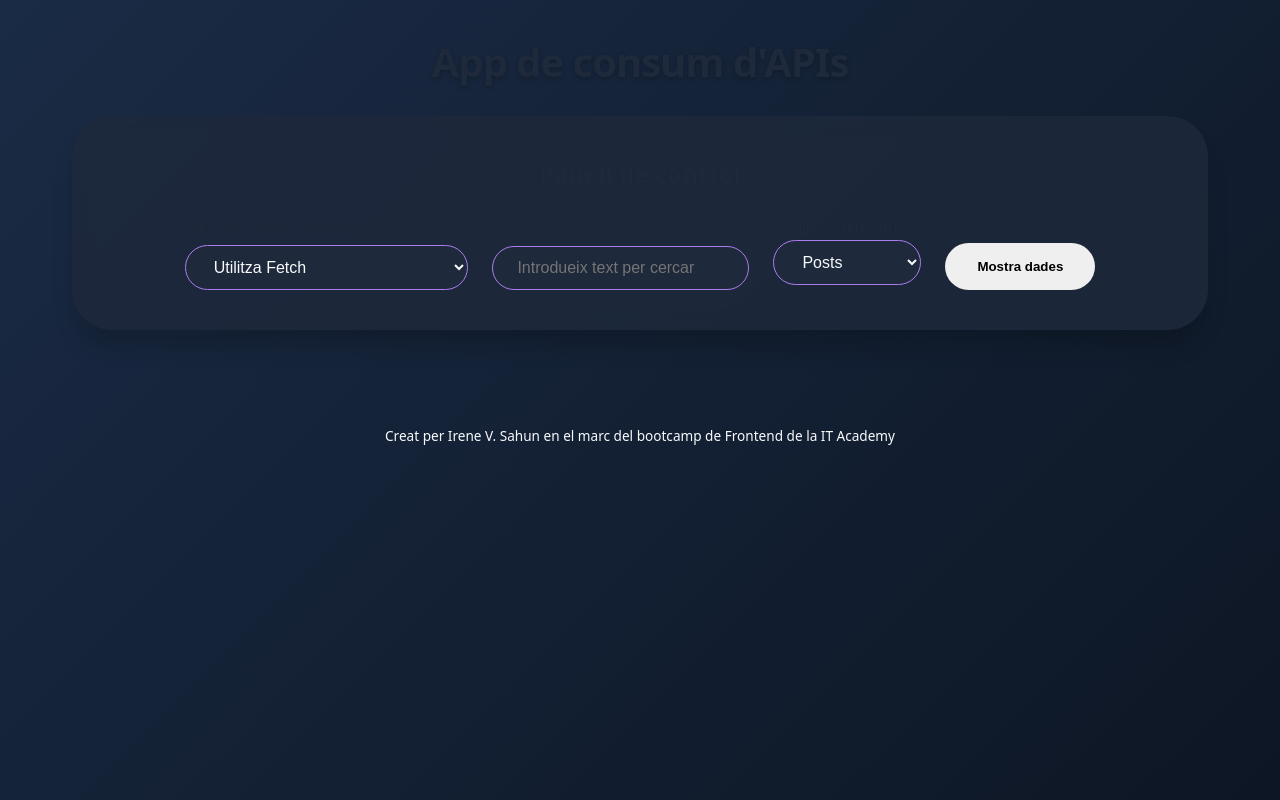
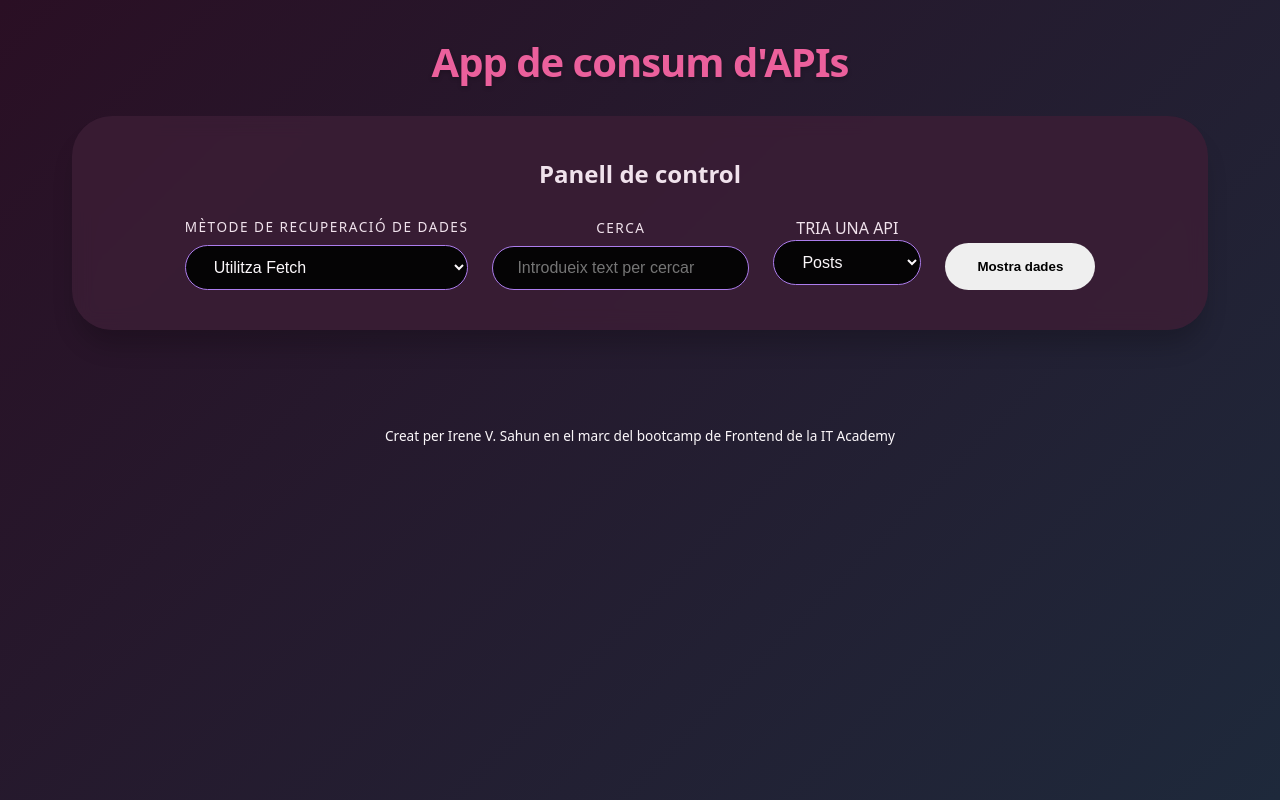
Before and after one commit to isahun/Sprint3_, a website built with Vite: page api-consumer-app/index.html in a window 1280 px wide. Built offline with nearby package versions, Linux system fonts and the dark colour scheme.

Commit message:
style(ui): use CSS grid for cards and fix dark mode contrast
Refactor .card component to use display: grid with gap for micro-layouts. Fix text and title color variables in prefers-color-scheme: dark to ensure proper contrast.

```diff
--- a/api-consumer-app/src/style.css
+++ b/api-consumer-app/src/style.css
@@ -48,12 +48,13 @@
 /* Suport per a Dark Mode (Opcional, com demanava el feedback) */
 @media (prefers-color-scheme: dark) {
     :root {
-        --primary-color: #1a2b45;
-        --primary-gradient: linear-gradient(135deg, #1a2b45 0%, #0d1624 100%);
-        --text-main: #f8fafc;
-        --white: #1e293b;
-        --white-translucent: rgba(30, 41, 59, 0.85);
-        --accent-light: #2d1b24;
+        --primary-color: #2a0f28;
+        --primary-gradient: linear-gradient(135deg, #2a0f24 0%, #1e293b 100%);
+        --text-main: #fcf8fb; /* Lletra principal clara */
+        --text-muted: #f0e2ec; /* FIX: Lletra secundària clara pels labels! */
+        --white: #050405; /* Els "blancs" passen a ser gris fosc */
+        --white-translucent: rgba(59, 30, 53, 0.85);
+        --accent-light: #2d1b24; /* El fons de les cards en rosa molt fosc */
     }
 }
 
@@ -75,7 +76,7 @@ h1 {
     margin-bottom: var(--space-lg);
     font-weight: 800;
     letter-spacing: -0.025em;
-    color: var(--white);
+    color: var(--accent-color);
     text-shadow: 0 2px 4px var(--shadow-color-light); /* Filtre/Efecte visual */
 }
 
@@ -183,8 +184,8 @@ button {
 
 /* --- Cards --- */
 .card {
-    display: flex;
-    flex-direction: column;
+    display: grid;
+    align-content: start; /* content starts at beginning even if card gets larger */
     gap: var(--space-lg);
     padding: var(--space-lg);
     background: var(--accent-light);
```
